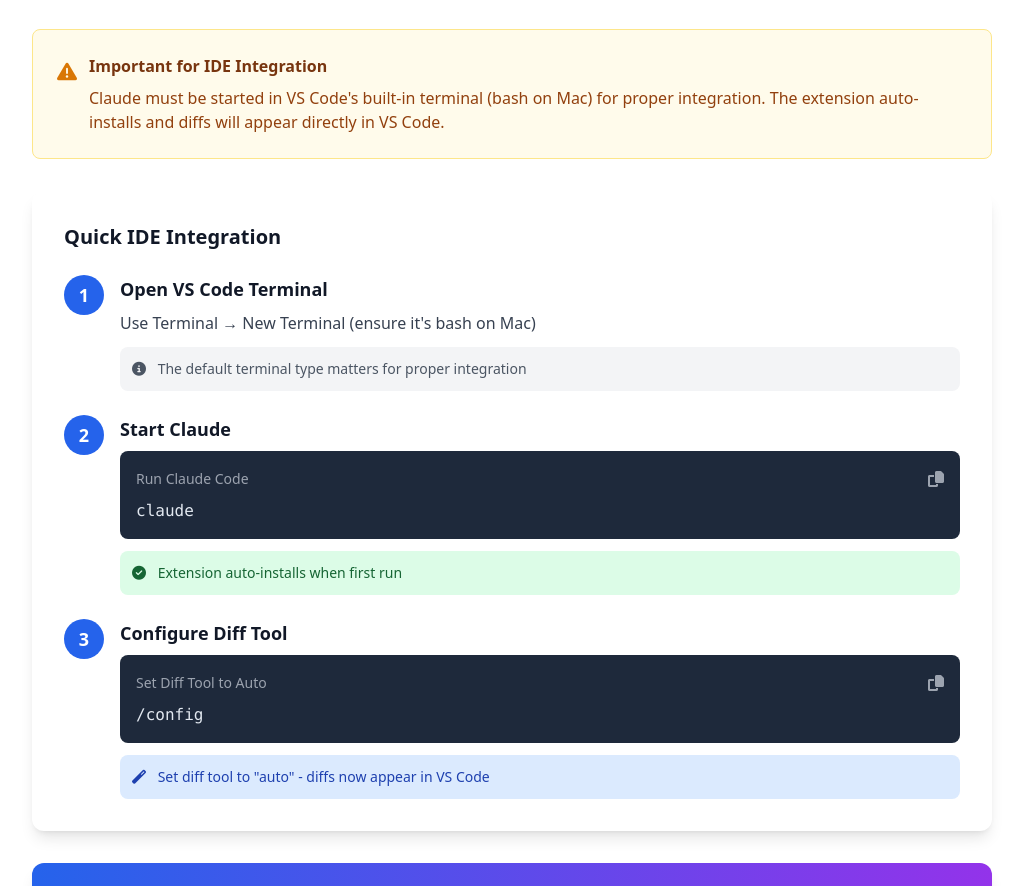
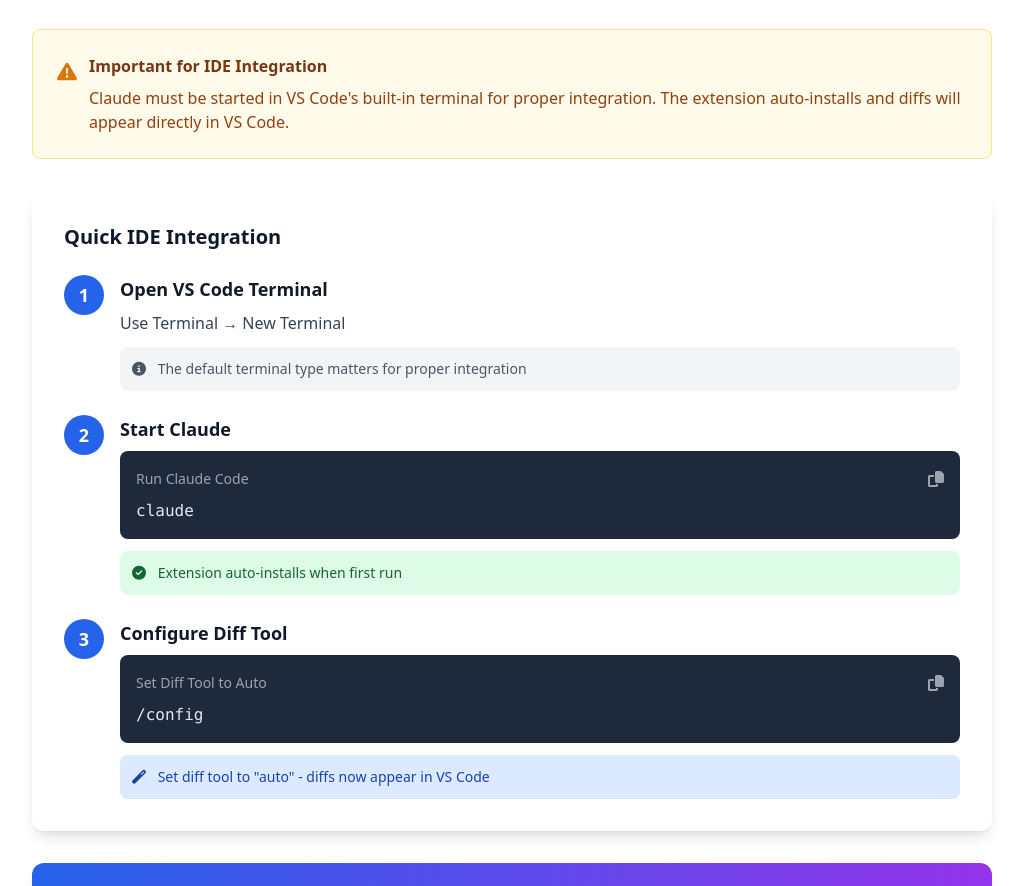
Before and after one commit to buitwai/claudecode, a plain HTML site: page index.html in a window 1280 px wide. Shown: the part 3096-3982 px from the top of the page, without its empty margins (256-1279 px from the left). Drawn offline with nearby package versions, Linux system fonts and the light colour scheme.

Commit message:
Remove bash on Mac references from VS Code IDE setup section

```diff
--- a/index.html
+++ b/index.html
@@ -582,7 +582,7 @@ claude</pre>
                         <div>
                             <h3 class="font-bold text-amber-900 mb-2">Important for IDE Integration</h3>
                             <p class="text-amber-800">
-                                Claude must be started in VS Code's built-in terminal (bash on Mac) for proper integration.
+                                Claude must be started in VS Code's built-in terminal for proper integration.
                                 The extension auto-installs and diffs will appear directly in VS Code.
                             </p>
                         </div>
@@ -600,7 +600,7 @@ claude</pre>
                             </div>
                             <div class="flex-1">
                                 <h4 class="text-lg font-semibold text-gray-900 mb-2">Open VS Code Terminal</h4>
-                                <p class="text-gray-700 mb-3">Use Terminal → New Terminal (ensure it's bash on Mac)</p>
+                                <p class="text-gray-700 mb-3">Use Terminal → New Terminal</p>
                                 <div class="bg-gray-100 rounded-lg p-3 text-sm text-gray-600">
                                     <i class="fas fa-info-circle mr-2"></i>
                                     The default terminal type matters for proper integration
```
